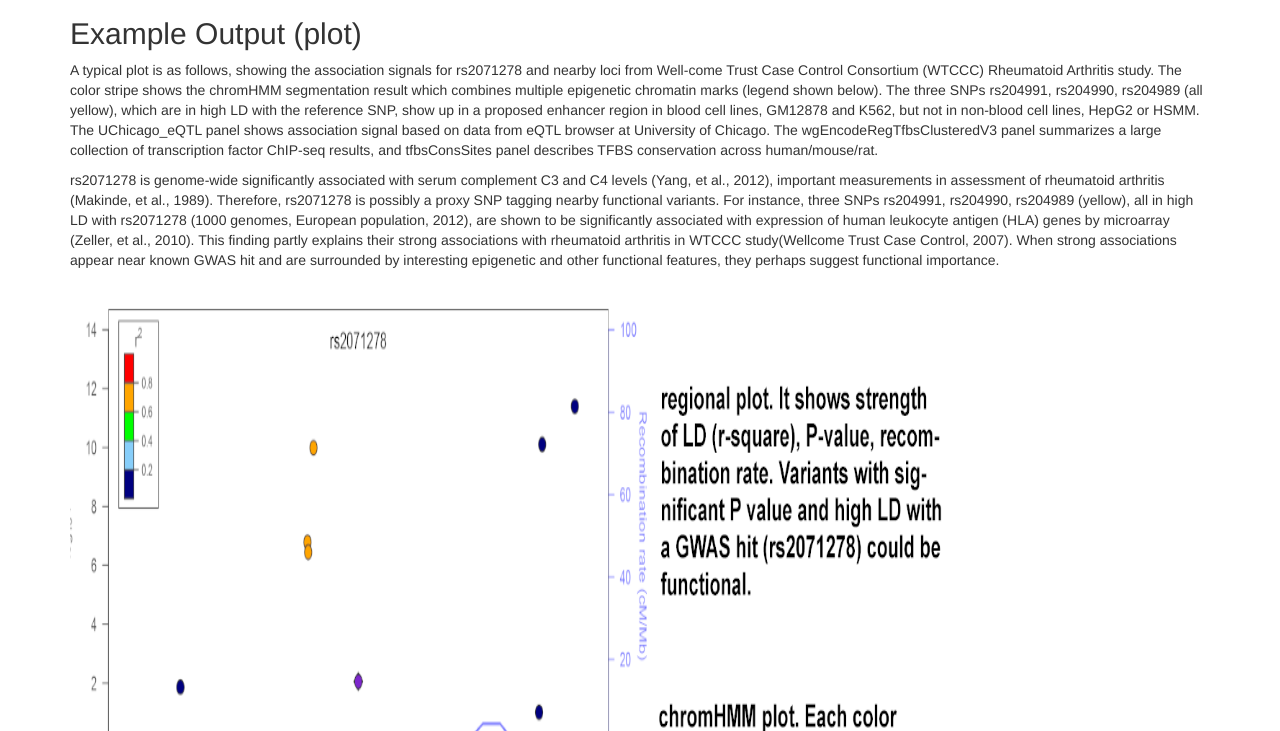
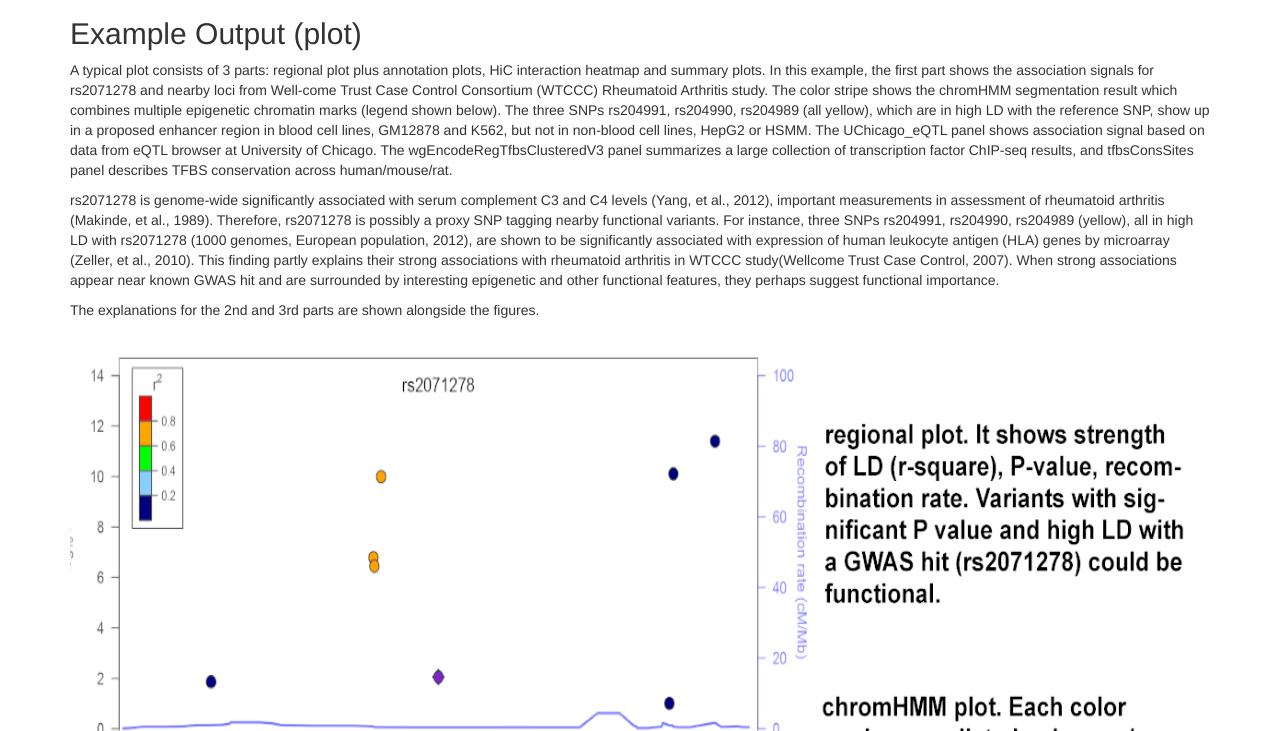
Before and after one commit to WGLab/Enlight, a plain HTML site: page template/pages/help.html in a window 1280 px wide. Shown: the part 1029-1760 px from the top of the page. Drawn offline with nearby package versions, Linux system fonts and the light colour scheme.

Commit message:
mod help page

```diff
--- a/template/pages/help.html
+++ b/template/pages/help.html
@@ -95,13 +95,15 @@ Enlight takes at least two columns of input, the SNP name and P value. After sub
 	<img width=600 height=340 src="../images/enlight_example_input.png" class='center'>
 	<h2 id="exampleoutput_plot">Example Output (plot)</h2>
 	<p>
-	A typical plot is as follows, showing the association signals for rs2071278 and nearby loci from Well-come Trust Case Control Consortium (WTCCC) Rheumatoid Arthritis study. The color stripe shows the chromHMM segmentation result which combines multiple epigenetic chromatin marks (legend shown below). The three SNPs rs204991, rs204990, rs204989 (all yellow), which are in high LD with the reference SNP, show up in a proposed enhancer region in blood cell lines, GM12878 and K562, but not in non-blood cell lines, HepG2 or HSMM. The UChicago_eQTL panel shows association signal based on data from eQTL browser at University of Chicago. The wgEncodeRegTfbsClusteredV3 panel summarizes a large collection of transcription factor ChIP-seq results, and tfbsConsSites panel describes TFBS conservation across human/mouse/rat.</p>
+	A typical plot consists of 3 parts: regional plot plus annotation plots, HiC interaction heatmap and summary plots. In this example, the first part shows the association signals for rs2071278 and nearby loci from Well-come Trust Case Control Consortium (WTCCC) Rheumatoid Arthritis study. The color stripe shows the chromHMM segmentation result which combines multiple epigenetic chromatin marks (legend shown below). The three SNPs rs204991, rs204990, rs204989 (all yellow), which are in high LD with the reference SNP, show up in a proposed enhancer region in blood cell lines, GM12878 and K562, but not in non-blood cell lines, HepG2 or HSMM. The UChicago_eQTL panel shows association signal based on data from eQTL browser at University of Chicago. The wgEncodeRegTfbsClusteredV3 panel summarizes a large collection of transcription factor ChIP-seq results, and tfbsConsSites panel describes TFBS conservation across human/mouse/rat.</p>
 	<p>rs2071278 is genome-wide significantly associated with serum complement C3 and C4 levels (Yang, et al., 2012), important measurements in assessment of rheumatoid arthritis (Makinde, et al., 1989). Therefore, rs2071278 is possibly a proxy SNP tagging nearby functional variants. For instance, three SNPs rs204991, rs204990, rs204989 (yellow), all in high LD with rs2071278 (1000 genomes, European population, 2012), are shown to be significantly associated with expression of human leukocyte antigen (HLA) genes by microarray (Zeller, et al., 2010). This finding partly explains their strong associations with rheumatoid arthritis in WTCCC study(Wellcome Trust Case Control, 2007). When strong associations appear near known GWAS hit and are surrounded by interesting epigenetic and other functional features, they perhaps suggest functional importance.
+	<p>
+	The explanations for the 2nd and 3rd parts are shown alongside the figures.
 	</p>
 	<br />
-	<img width=900 height=1400 id="enlight_example_output" src="../images/enlight_example_output.png" class='center'>
-	<img width=900 height=1400 id="enlight_example_output_heatmap" src="../images/enlight_example_output_heatmap.png" class='center'>
-	<img width=900 height=700 id="enlight_example_output_summary" src="../images/enlight_example_output_summary.png" class='center'>
+	<img width=1150 height=1200 id="enlight_example_output" src="../images/enlight_example_output.png" class='center'>
+	<img width=1150 height=1200 id="enlight_example_output_heatmap" src="../images/enlight_example_output_heatmap.png" class='center'>
+	<img width=1150 height=1200 id="enlight_example_output_summary" src="../images/enlight_example_output_summary.png" class='center'>
 	<h2 id="exampleoutput_text">Example Text Annotation</h2>
 	<p><b>If you opt to output ANNOVAR annotation, you will get a '*.hg19_multianno.html' on result page. This is the text annotation for each variant in the input file. ANNOVAR will output gene annotation, minor allele frequency (MAF) from 1000 Genomes project as well as selected UCSC datatracks and other annotation info (eg custome BED file, eQTL etc). If your input file does not have the 5 columns required by ANNOVAR (chr,start,end,alt,ref), Enlight will first convert rsIDs to chromosomal positions according to dbSNP137, and then run annotation.  Sometimes, you will see *.invalid_input files on result page, they contain lines that can't by recognized by ANNOVAR, e.g. lines that don't have chr/start/end.</b></p>
 	<br />
```
Also changed, not shown: template/images/enlight_example_output_heatmap.png (added), template/images/enlight_example_output_summary.png.
